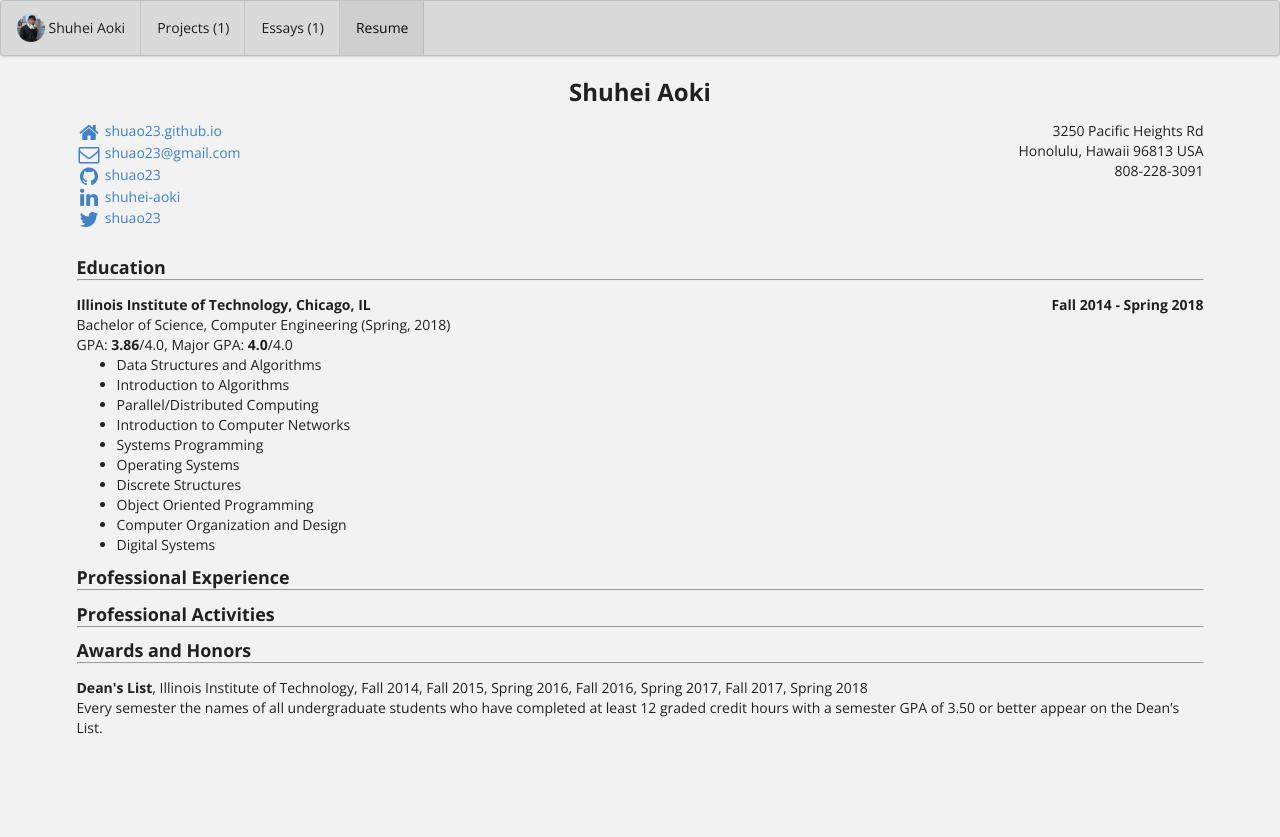
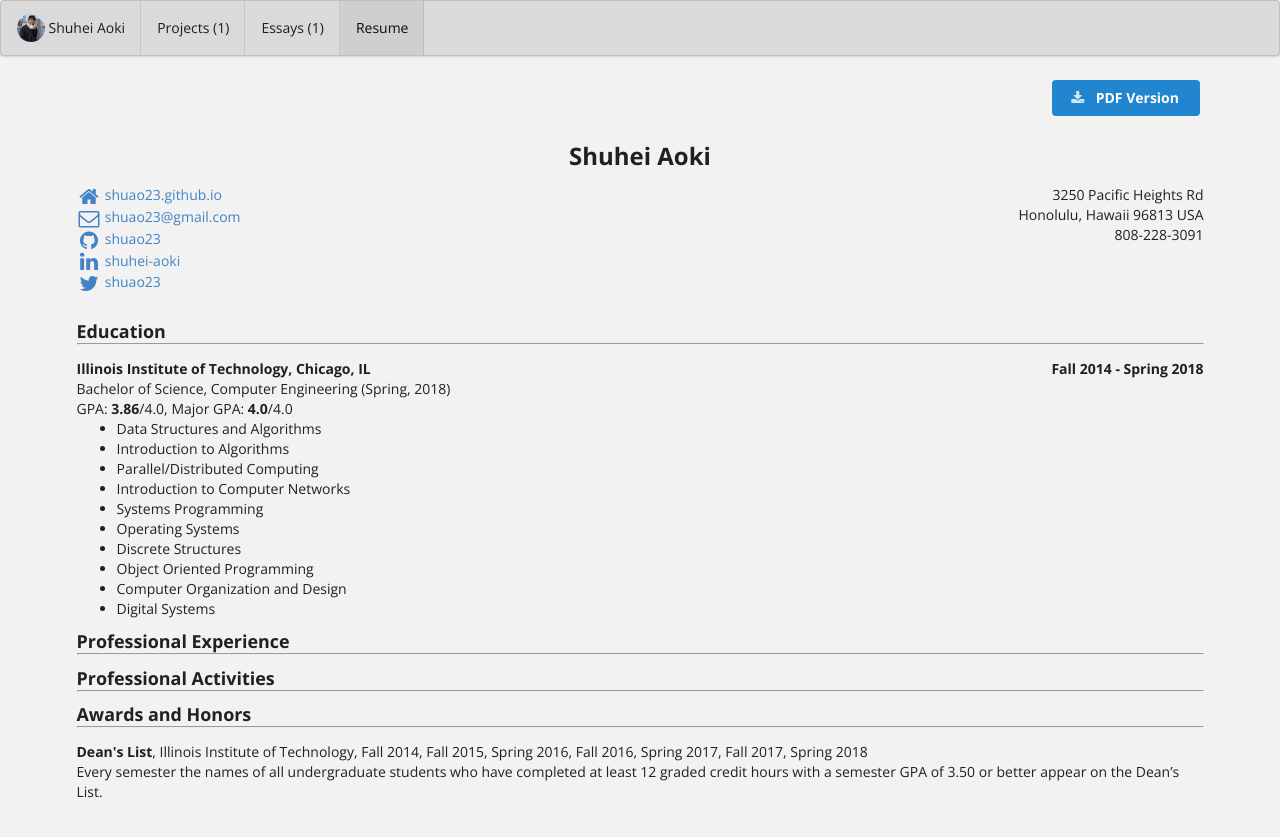
Before and after one commit to shuao23/shuao23.github.io, a Jekyll site: the page built from bio/index.html, in a window 1280 px wide. Shown: the top 837 px of the page. Built offline with Jekyll 4.4.1, drawn with Linux system fonts in a browser that asks for light colours.

Commit message:
Added resume download

```diff
--- a/_includes/theme-bio-builtin-2.html
+++ b/_includes/theme-bio-builtin-2.html
@@ -1,4 +1,11 @@
 <div style="margin-top: 10px; margin-bottom: 20px" class="ui stackable grid container">
+
+  <div class="sixteen wide column" style="text-align: right;">
+      <a class="ui primary button"  href="/Resume.pdf" download>
+        <i class="download icon"></i>
+        PDF Version
+      </a>
+  </div>
 
   <div class="sixteen wide column no-bottom">
     <h2 class="ui center aligned header no-bottom">{{ site.data.bio.basics.name }}</h2>
```
Also changed, not shown: 1 other file.
